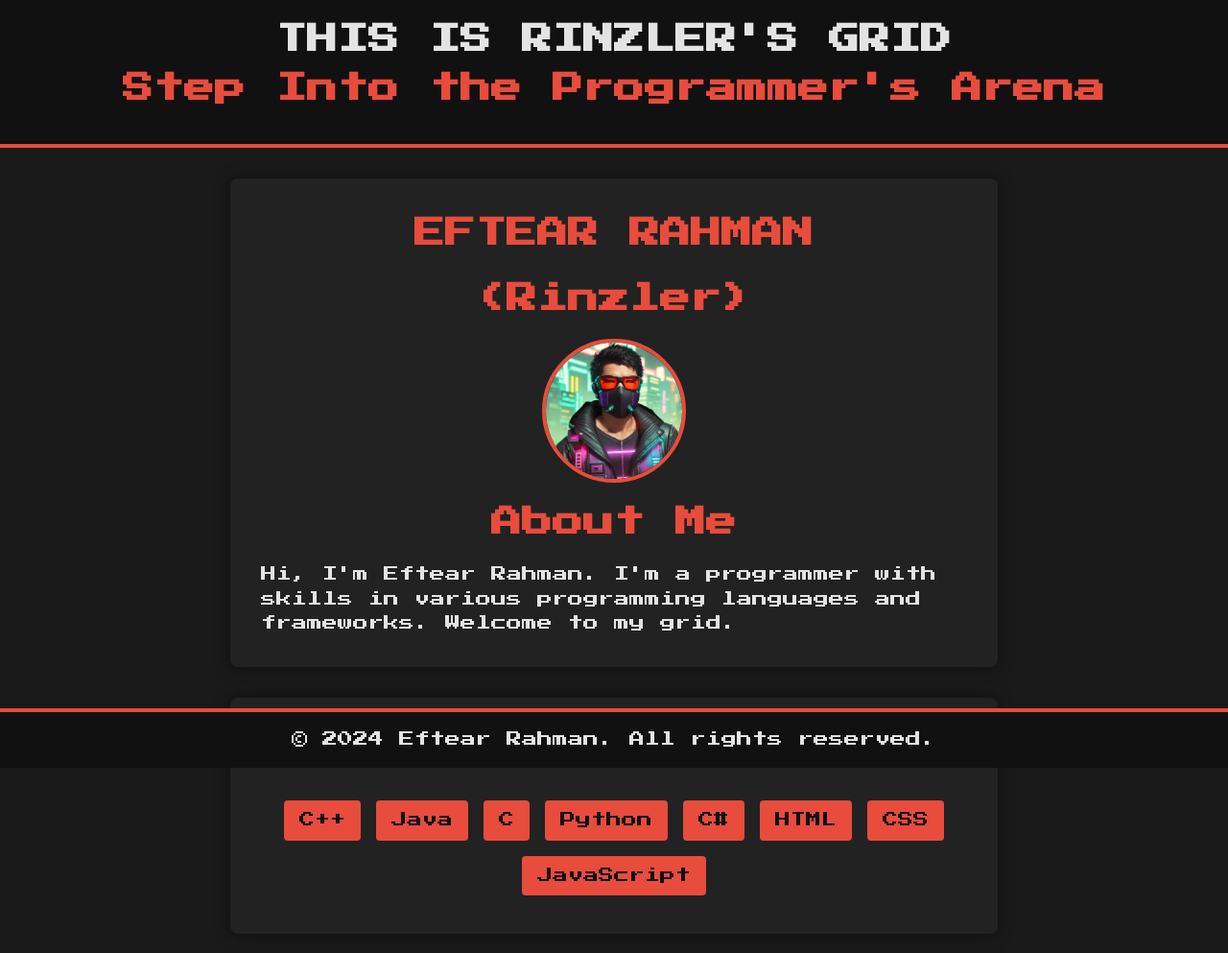
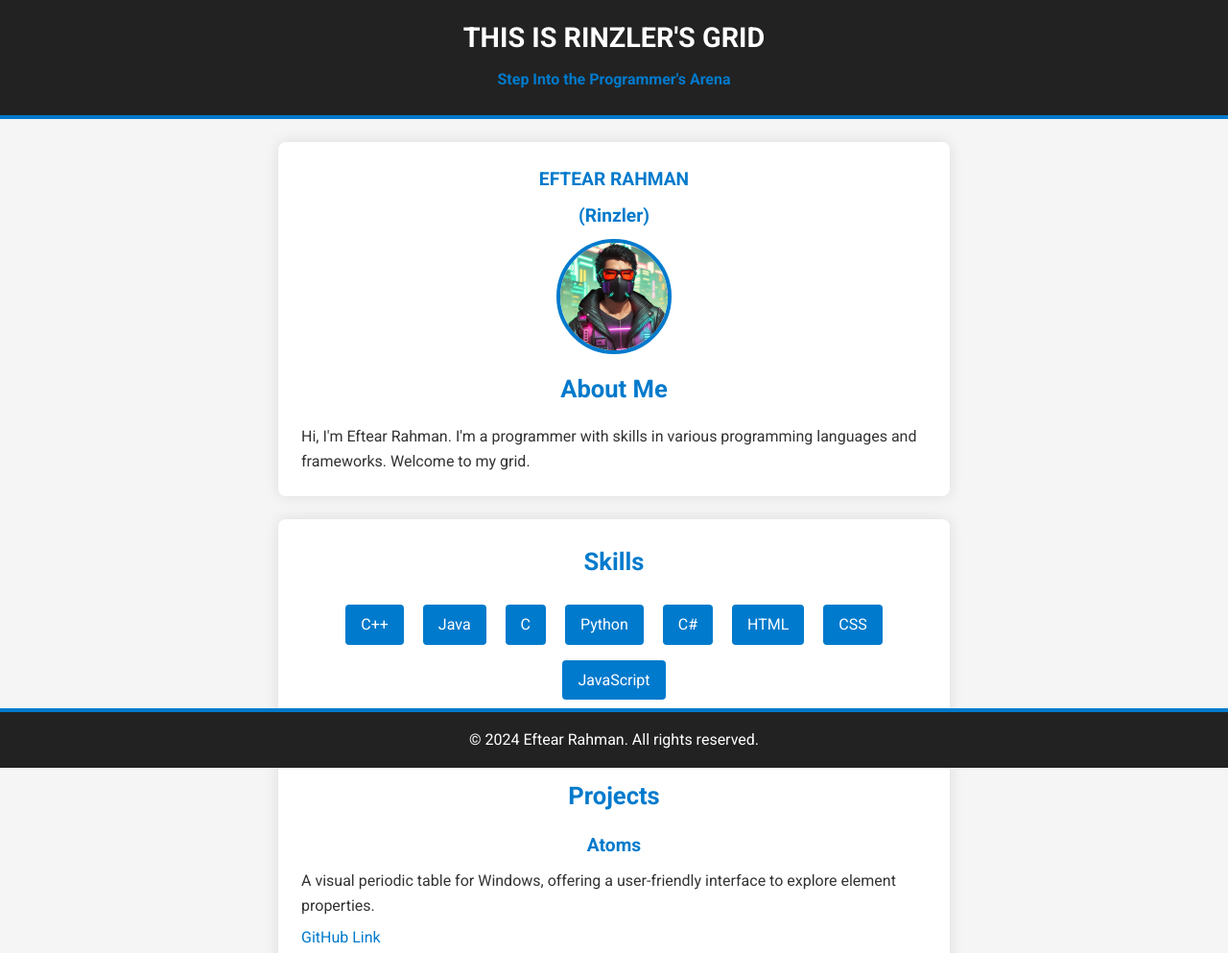
Before and after one commit to eftrahman/eftrahman.github.io, a plain HTML site: page index.html in a window 1280 px wide. Shown: the top 993 px of the page at 96% size. Drawn offline with Linux system fonts and the light colour scheme.

Commit message:
Update styles.css

```diff
--- a/css/styles.css
+++ b/css/styles.css
@@ -1,61 +1,81 @@
-@import url('https://fonts.googleapis.com/css2?family=Press+Start+2P&display=swap');
+@import url('https://fonts.googleapis.com/css2?family=Roboto:wght@400;700&display=swap');
 
 * {
     margin: 0;
     padding: 0;
     box-sizing: border-box;
-    font-family: 'Press Start 2P', cursive;
+    font-family: 'Roboto', sans-serif;
 }
 
 body {
-    background-color: #1a1a1a;
-    color: #e3e3e3;
+    background-color: #f5f5f5;
+    color: #333;
     line-height: 1.6;
     overflow-x: hidden;
 }
 
 header {
-    background-color: #111;
-    color: #e3e3e3;
+    background-color: #222;
+    color: #fff;
     padding: 1rem 0;
     text-align: center;
-    border-bottom: 4px solid #e74c3c;
+    border-bottom: 4px solid #007acc;
     animation: fadeIn 2s ease-in-out;
 }
 
 header h1 {
     margin: 0;
-    font-size: 2.0rem;
+    font-size: 1.8rem;
     text-transform: uppercase;
 }
 
-section {
-    padding: 2rem;
-    margin: 2rem auto;
-    background-color: #222;
+header h3 {
+    font-size: 1rem;
+    margin-top: 0.5rem;
+}
+
+.card {
+    padding: 1.5rem;
+    margin: 1.5rem auto;
+    background-color: #fff;
     border-radius: 8px;
-    box-shadow: 0 0 15px rgba(0, 0, 0, 0.5);
-    max-width: 800px;
-    animation: slideIn 1s ease-in-out;
+    box-shadow: 0 0 15px rgba(0, 0, 0, 0.1);
+    max-width: 700px;
+    opacity: 0;
+    transform: translateY(20px);
+    animation: slideUp 0.8s forwards;
+}
+
+.card:nth-child(odd) {
+    animation-delay: 0.3s;
+}
+
+.card:nth-child(even) {
+    animation-delay: 0.5s;
 }
 
 .profile-img {
     display: block;
     margin: 0 auto 1rem;
-    width: 150px;
-    height: 150px;
+    width: 120px;
+    height: 120px;
     border-radius: 50%;
     object-fit: cover;
-    border: 4px solid #e74c3c;
-    animation: zoomIn 1s ease-in-out;
+    border: 4px solid #007acc;
 }
 
-h2, h3 {
+h2 {
     margin-bottom: 1rem;
     text-align: center;
-    font-size: 2rem;
-    color: #e74c3c;
-    animation: fadeIn 1.5s ease-in-out;
+    font-size: 1.6rem;
+    color: #007acc;
+}
+
+h3 {
+    margin-bottom: 0.5rem;
+    text-align: center;
+    font-size: 1.2rem;
+    color: #007acc;
 }
 
 ul {
@@ -66,9 +86,9 @@ ul {
 
 ul li {
     display: inline-block;
-    margin: 0.5rem 0;
-    background-color: #e74c3c;
-    color: #111;
+    margin: 0.5rem;
+    background-color: #007acc;
+    color: #fff;
     padding: 0.5rem 1rem;
     border-radius: 4px;
     transition: transform 0.3s ease-in-out;
@@ -79,13 +99,13 @@ ul li:hover {
 }
 
 .project {
-    margin-bottom: 2rem;
+    margin-bottom: 1rem;
 }
 
 .project h3 {
     margin-bottom: 0.5rem;
-    font-size: 1.5rem;
-    color: #e74c3c;
+    font-size: 1.2rem;
+    color: #007acc;
 }
 
 .project p {
@@ -93,35 +113,35 @@ ul li:hover {
 }
 
 .project a {
-    color: #e74c3c;
+    color: #007acc;
     text-decoration: none;
     transition: color 0.3s ease-in-out;
 }
 
 .project a:hover {
-    color: #ff6347;
+    color: #005f99;
 }
 
 footer {
-    background-color: #111;
-    color: #e3e3e3;
+    background-color: #222;
+    color: #fff;
     text-align: center;
     padding: 1rem 0;
     position: fixed;
     bottom: 0;
     width: 100%;
-    border-top: 4px solid #e74c3c;
+    border-top: 4px solid #007acc;
 }
 
 .resume-link {
-    color: #e74c3c;
+    color: #007acc;
     text-decoration: none;
     font-weight: bold;
     transition: color 0.3s ease-in-out;
 }
 
 .resume-link:hover {
-    color: #ff6347;
+    color: #005f99;
 }
 
 @keyframes fadeIn {
@@ -133,20 +153,13 @@ footer {
     }
 }
 
-@keyframes slideIn {
+@keyframes slideUp {
     from {
-        transform: translateX(-100%);
+        opacity: 0;
+        transform: translateY(20px);
     }
     to {
-        transform: translateX(0);
+        opacity: 1;
+        transform: translateY(0);
     }
 }
-
-@keyframes zoomIn {
-    from {
-        transform: scale(0);
-    }
-    to {
-        transform: scale(1);
-    }
-}
```
